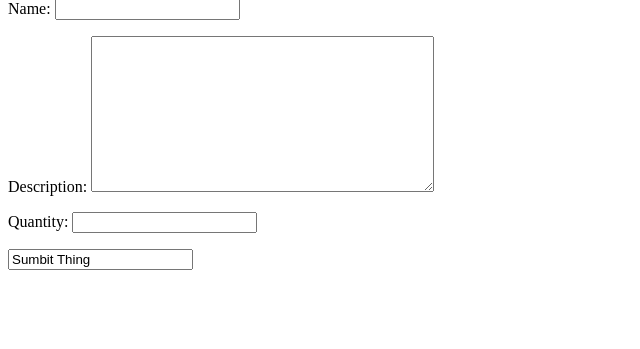
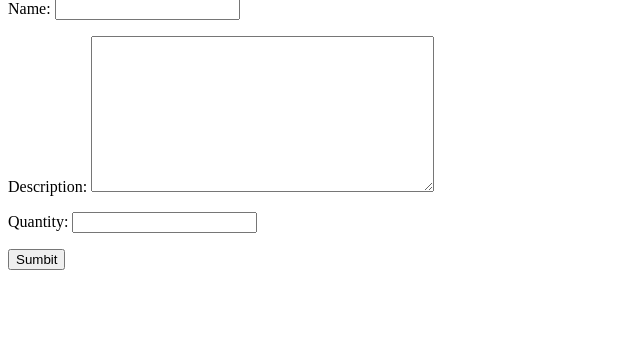
Before and after one commit to KCL-SEG/things-2-evestergio, a Django app: page / in a window 1280 px wide. Shown: the part 101-450 px from the top of the page, without its empty margins (0-640 px from the left). Run offline with Django 3.2, Linux system fonts and the light colour scheme.

Commit message:
Change of input to button in home.html

```diff
--- a/things/templates/home.html
+++ b/things/templates/home.html
@@ -10,7 +10,7 @@
   <form action="{% url 'home' %}" method="post">
     {% csrf_token %}
     {{ form.as_p }}
-    <input type="sumbit" value="Sumbit Thing">
+    <button type="button">Sumbit</button>
   </form>
 </body>
 </html>
```
